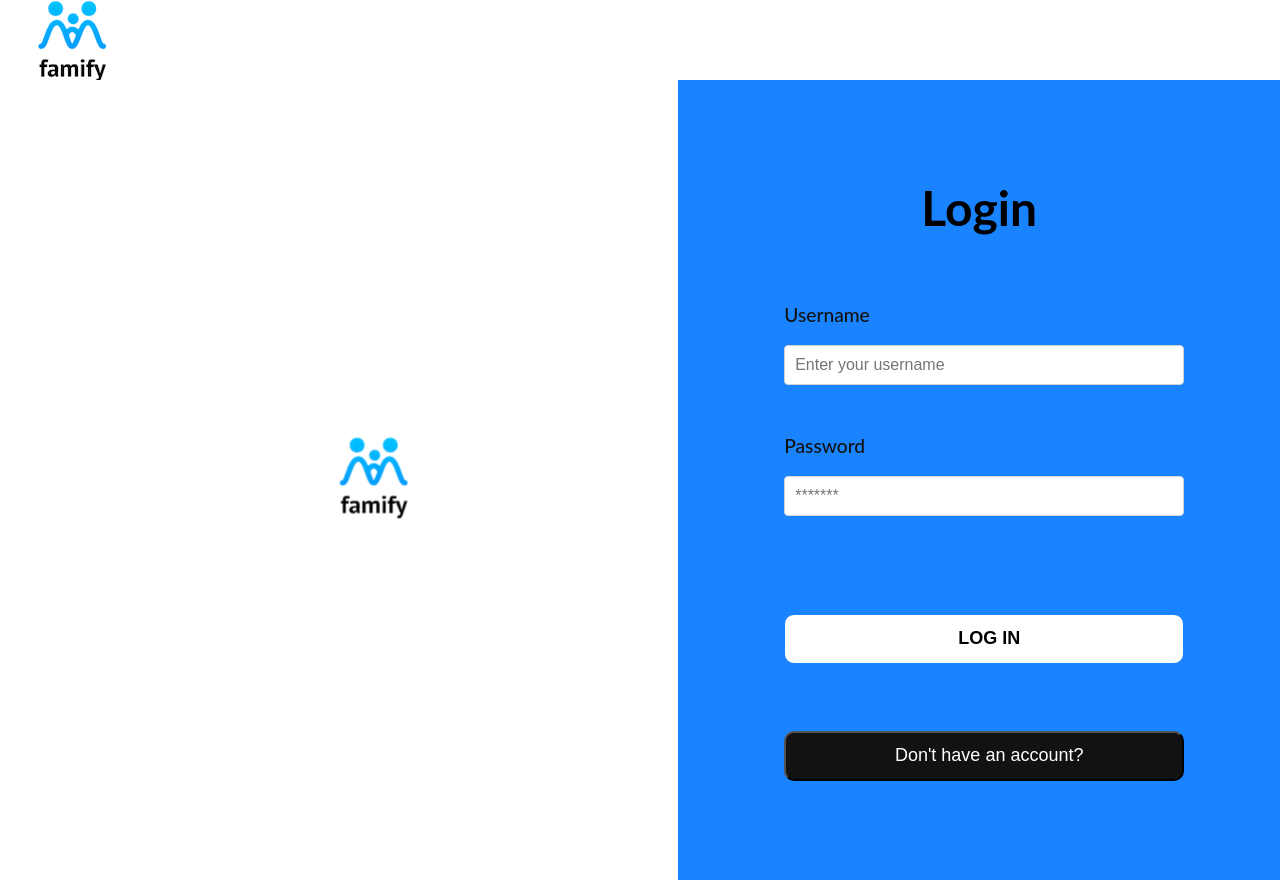
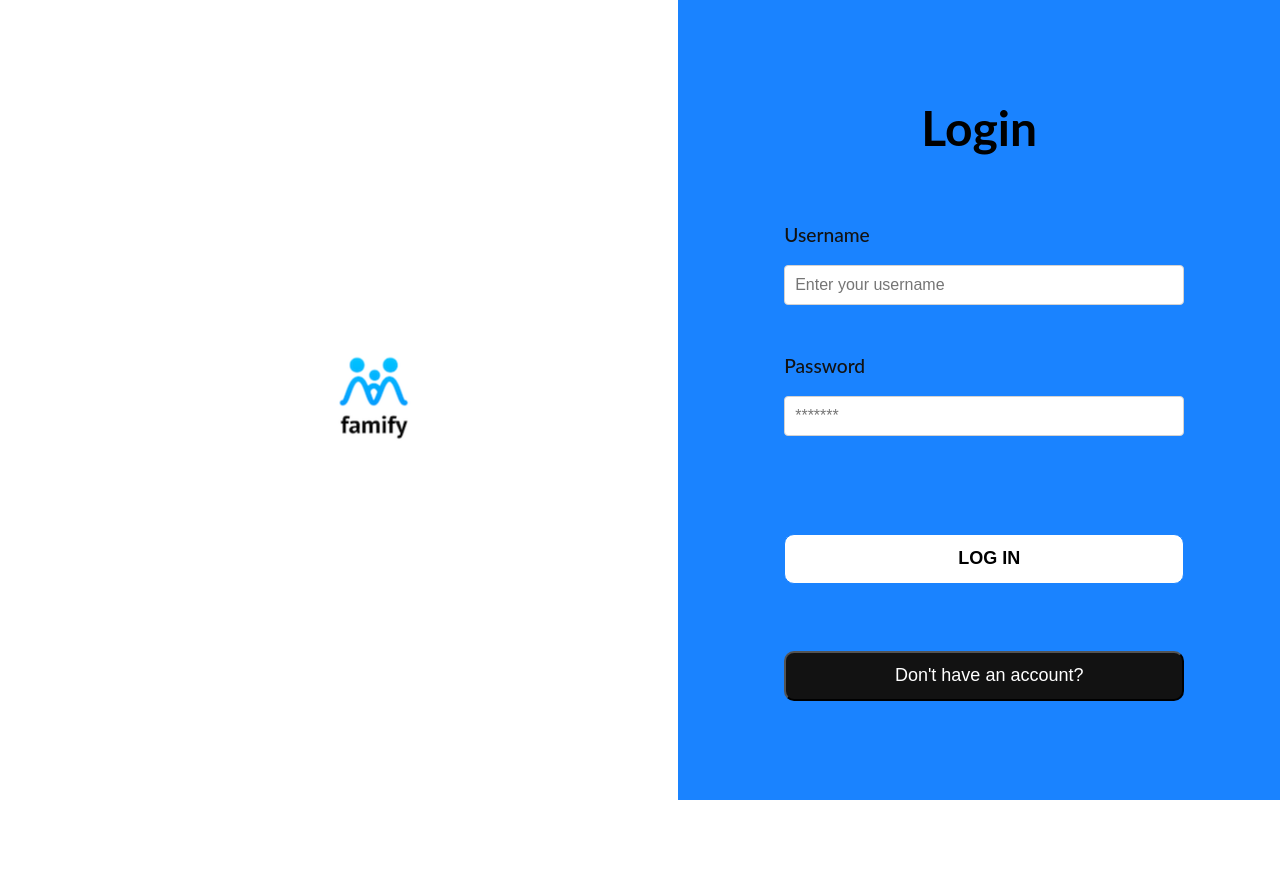
Before and after one commit to kadinsayani/Famify, a React (Create React App) app in the folder client/: page / in a window 1280 px wide. After the commit the page ends 800 px from the top, so only its background shows below. Built offline with nearby package versions, Linux system fonts and the light colour scheme.

Commit message:
conditional rendering works now

```diff
--- a/client/src/App.js
+++ b/client/src/App.js
@@ -15,7 +15,7 @@ const App = () => {
   return (
     <>
       <Router>
-        <Navbar />
+        {user && <Navbar />}
         <Routes>
           <Route
             exact
@@ -28,17 +28,6 @@ const App = () => {
               )
             }
           />
-
-          {/* <Route
-            exact
-            path="/login"
-            render={({ match }) => {
-              if (match.path !== "/login" && match.path !== "/register") {
-                return <Navbar />;
-              }
-              return null;
-            }}
-          /> */}
           <Route
             exact
             path="/login"
```
